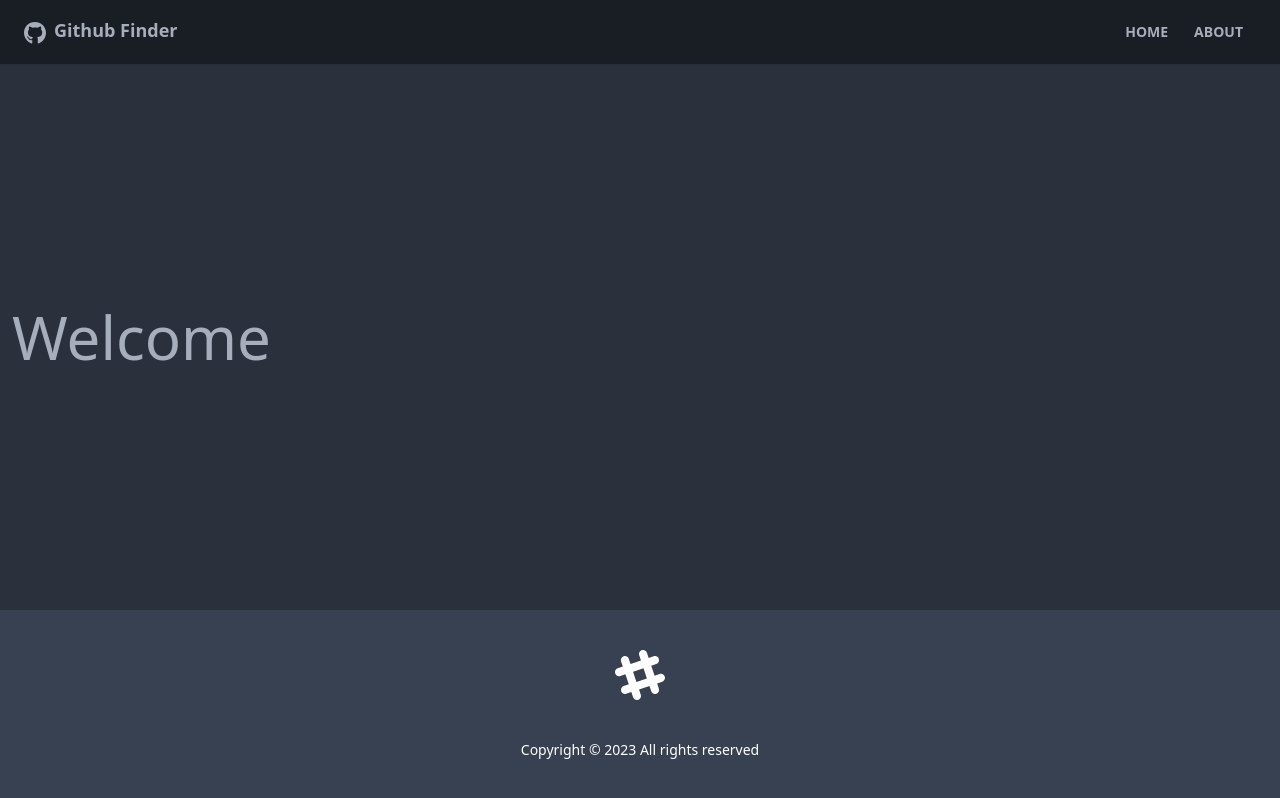
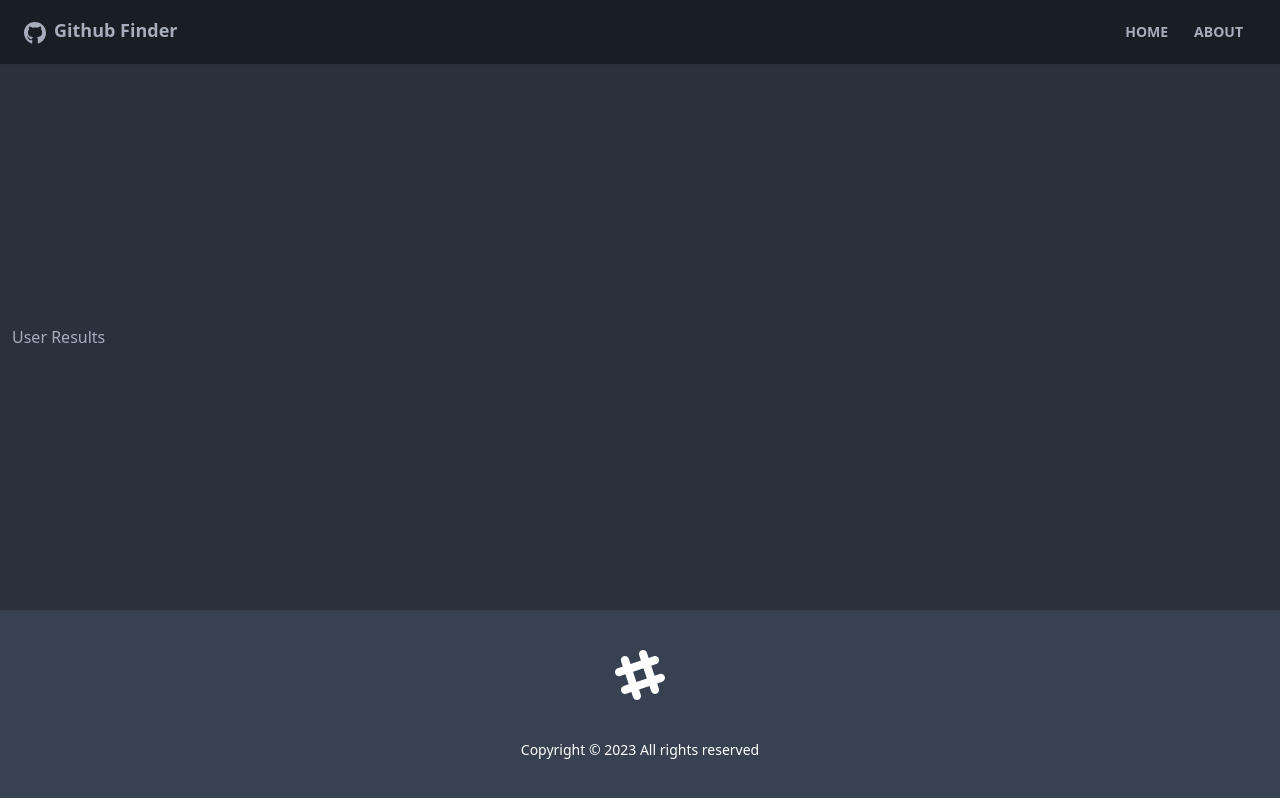
Before and after one commit to keerthimac/github-finder-new, a React (Vite) app: page / in a window 1280 px wide. Built offline with nearby package versions, Linux system fonts and the light colour scheme; no server answers.

Commit message:
Added User Results component
-spend hours for figure .env in vite
-simple component with useeffect and fetch.
-using .env to url & github token

```diff
--- a/src/App.jsx
+++ b/src/App.jsx
@@ -1,7 +1,7 @@
 import { BrowserRouter as Router, Route, Routes } from "react-router-dom";
-import Footer from "./components/Footer";
+import Footer from "./components/layout/Footer";
+import Navbar from "./components/layout/Navbar";
 
-import Navbar from "./components/Navbar";
 import About from "./pages/About";
 import Home from "./pages/Home";
 import NotFound from "./pages/NotFound";
--- /dev/null
+++ b/src/components/users/UserResults.jsx
@@ -0,0 +1,28 @@
+import { useEffect } from "react";
+
+function UserResults() {
+  useEffect(() => {
+    fetchUsers();
+  }, []);
+
+  const fetchUsers = async () => {
+    const response = await fetch(
+      `${import.meta.env.VITE_REACT_APP_GITHUB_URL}/users`,
+      {
+        headers: {
+          Authorization: `token ${import.meta.env.VITE_REACT_APP_GITHUB_TOKEN}`,
+        },
+      }
+    );
+    const data = await response.json();
+    console.log(data);
+  };
+
+  return (
+    <div>
+      <h1>User Results</h1>
+    </div>
+  );
+}
+
+export default UserResults;
--- a/src/pages/Home.jsx
+++ b/src/pages/Home.jsx
@@ -1,7 +1,11 @@
+import UserResults from "../components/users/UserResults";
+
 function Home() {
   return (
     <div>
-      <h1 className='text-6xl'>Welcome</h1>
+      {/* <h1 className='text-6xl'>Welcome</h1> */}
+      {/* Search Component */}
+      <UserResults />
     </div>
   );
 }
```
Also changed, not shown: src/components/layout/Footer.jsx (renamed from src/components/Footer.jsx), src/components/layout/Navbar.jsx (renamed from src/components/Navbar.jsx), 1 other file (tests, documents, lock files or other folders).
